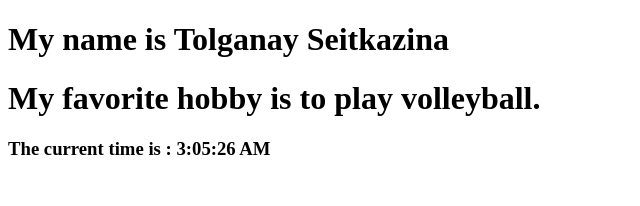
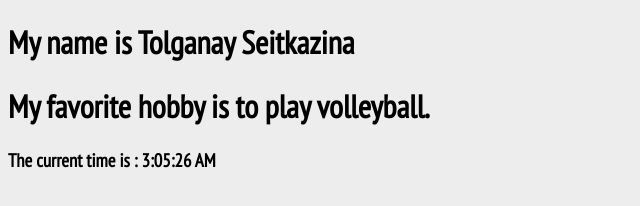
Before and after one commit to Tolganay89/seitkazina_tolganay_ttp_static, a plain HTML site: page index.html in a window 1280 px wide. Shown: the whole page, without its empty margins (0-640 px from the left). Drawn offline with Linux system fonts and the light colour scheme.

Commit message:
adding style to thhe website

```diff
--- a/index.html
+++ b/index.html
@@ -5,6 +5,10 @@
     <meta http-equiv="X-UA-Compatible" content="IE=edge">
     <meta name="viewport" content="width=device-width, initial-scale=1.0">
     <title>Document</title>
+    <link rel="preconnect" href="https://fonts.googleapis.com">
+<link rel="preconnect" href="https://fonts.gstatic.com" crossorigin>
+<link href="https://fonts.googleapis.com/css2?family=PT+Sans+Narrow&display=swap" rel="stylesheet">
+<link rel="stylesheet" href="style.css">
 </head>
 <body>
     <h1>
--- /dev/null
+++ b/style.css
@@ -0,0 +1,5 @@
+body {
+    font-family: 'PT Sans Narrow', sans-serif;
+    background-color: #ededed;
+
+}
```
